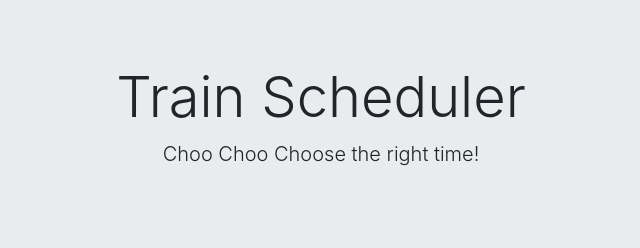
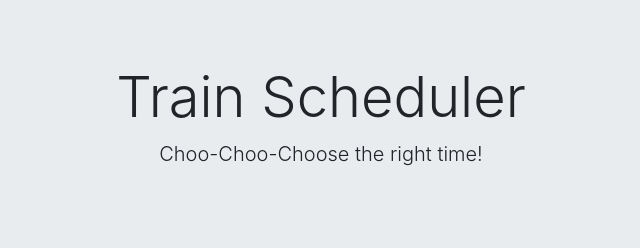
Before and after one commit to jlaceda/train-scheduler, a plain HTML site: page index.html in a window 1280 px wide. Shown: the top 248 px of the page, 319-959 px from the left. Drawn offline with nearby package versions, Linux system fonts and the light colour scheme.

Commit message:
fix sub-title

```diff
--- a/index.html
+++ b/index.html
@@ -11,7 +11,7 @@
 	<div class="container">
 		<div class="jumbotron">
 			<h1 class="display-4 text-center">Train Scheduler</h1>
-			<p class="lead text-center">Choo Choo Choose the right time!</p>
+			<p class="lead text-center">Choo-Choo-Choose the right time!</p>
 		</div>
 		<div class="card mb-3">
 			<div class="card-header">Current Train Schedule</div>
```
